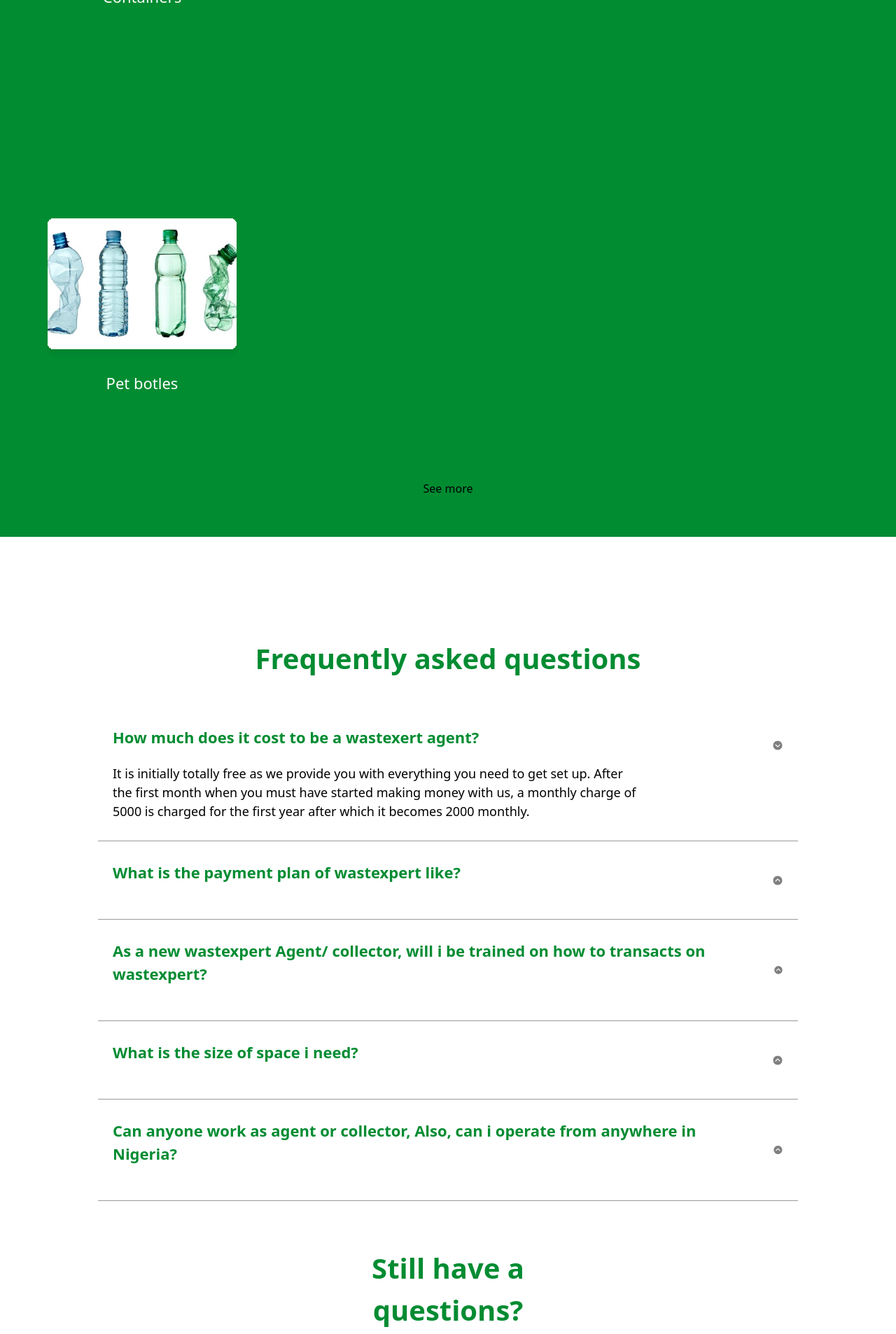
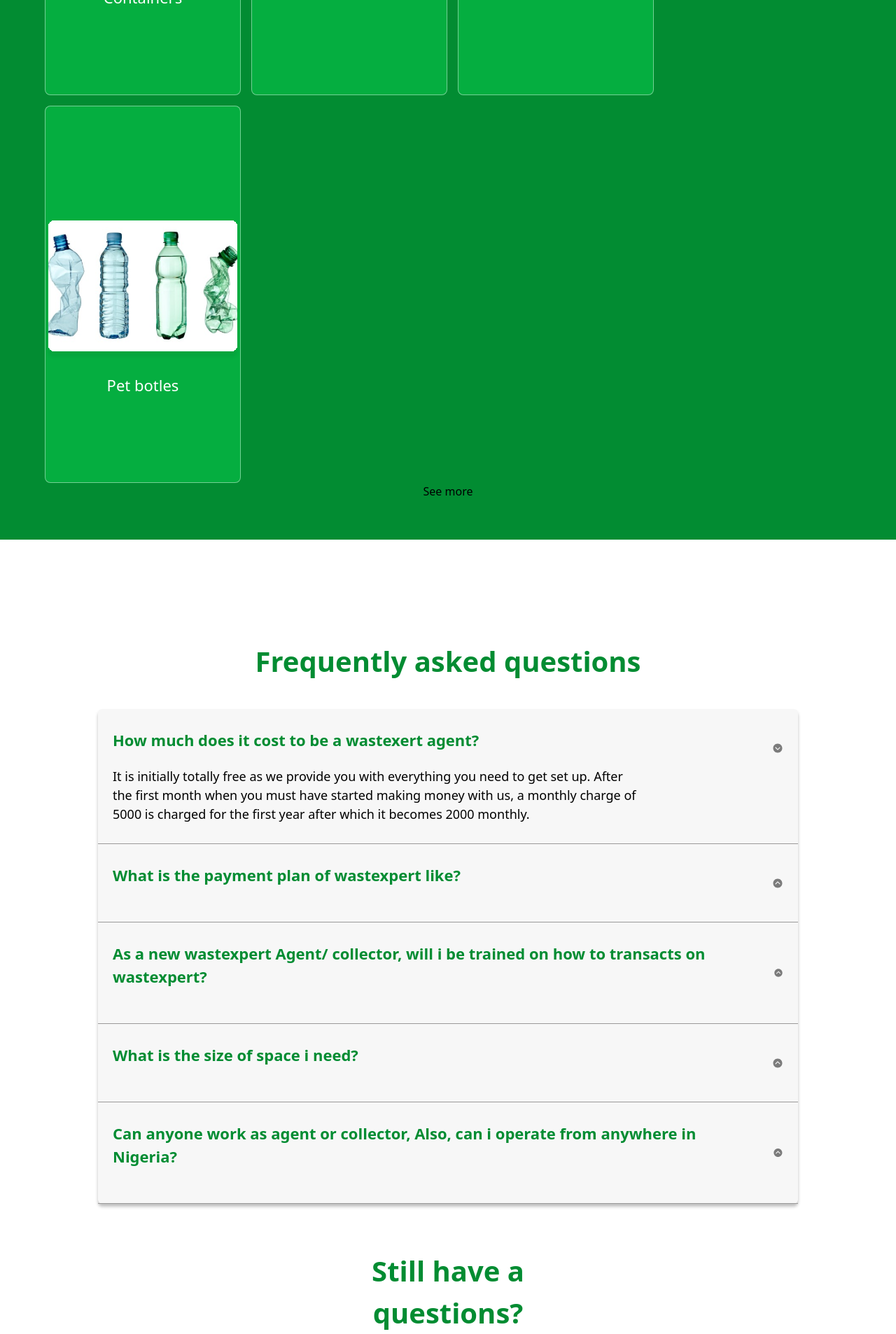
Before and after one commit to Heph-zibah/Wastexpert-website, a React (Create React App) app: page / in a window 1280 px wide. Shown: the part 3871-5777 px from the top of the page at 70% size. Built offline with nearby package versions, Linux system fonts and the light colour scheme.

Commit message:
update file

```diff
--- a/src/index.css
+++ b/src/index.css
@@ -36,6 +36,17 @@
 	background-repeat: no-repeat;
 	background-position: left, right;
 	background-size: 100px;
+}
+
+.treasure-bg {
+	background: rgba(8, 189, 70, 0.7);
+	border: 1.5px solid rgba(255, 255, 255, 0.44);
+	border-radius: 8px;
+}
+
+.accordion {
+	background: rgba(154, 153, 153, 0.08);
+	box-shadow: 0px 4px 4px rgba(0, 0, 0, 0.25);
 }
 
 @media screen and (min-width: 768px) {
```
